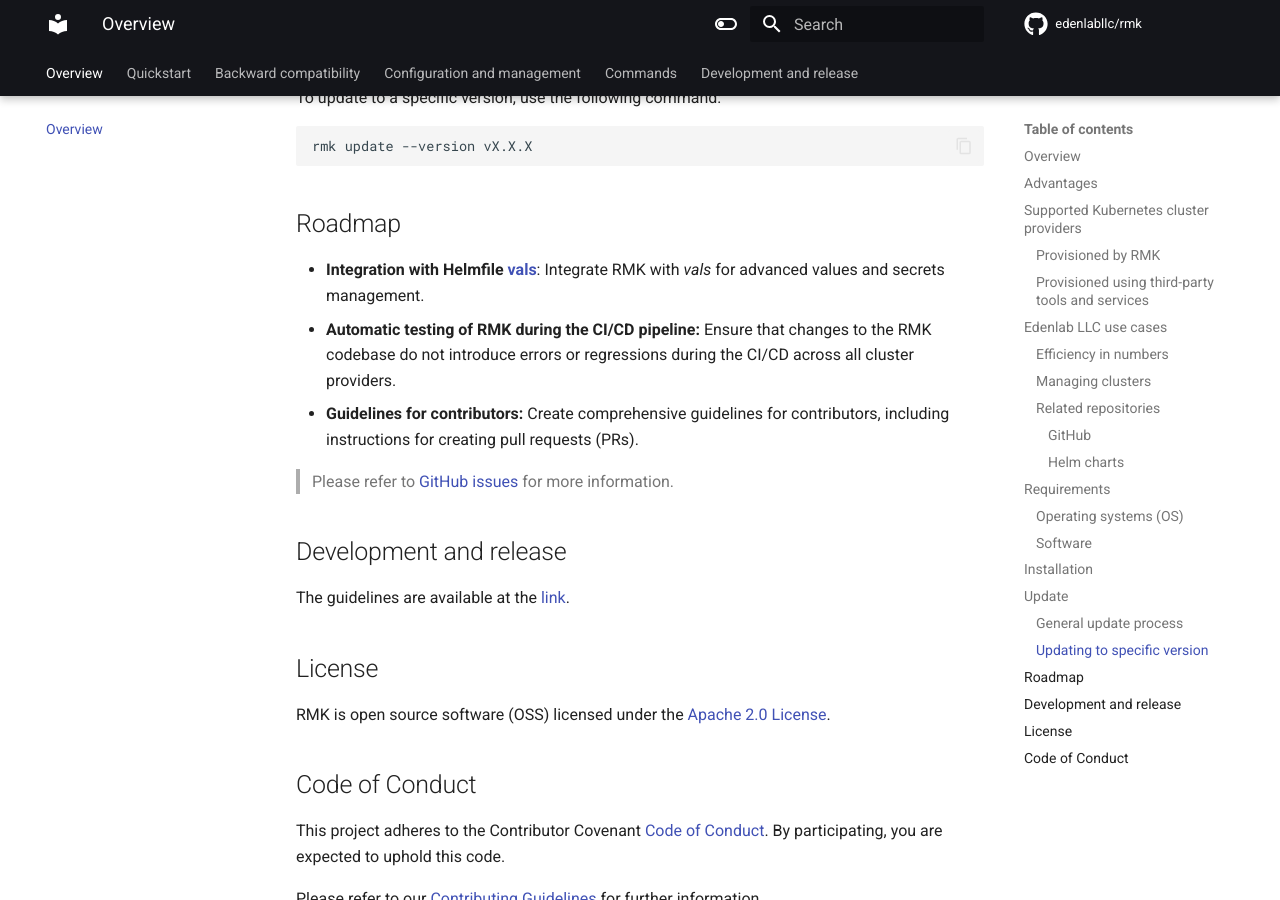
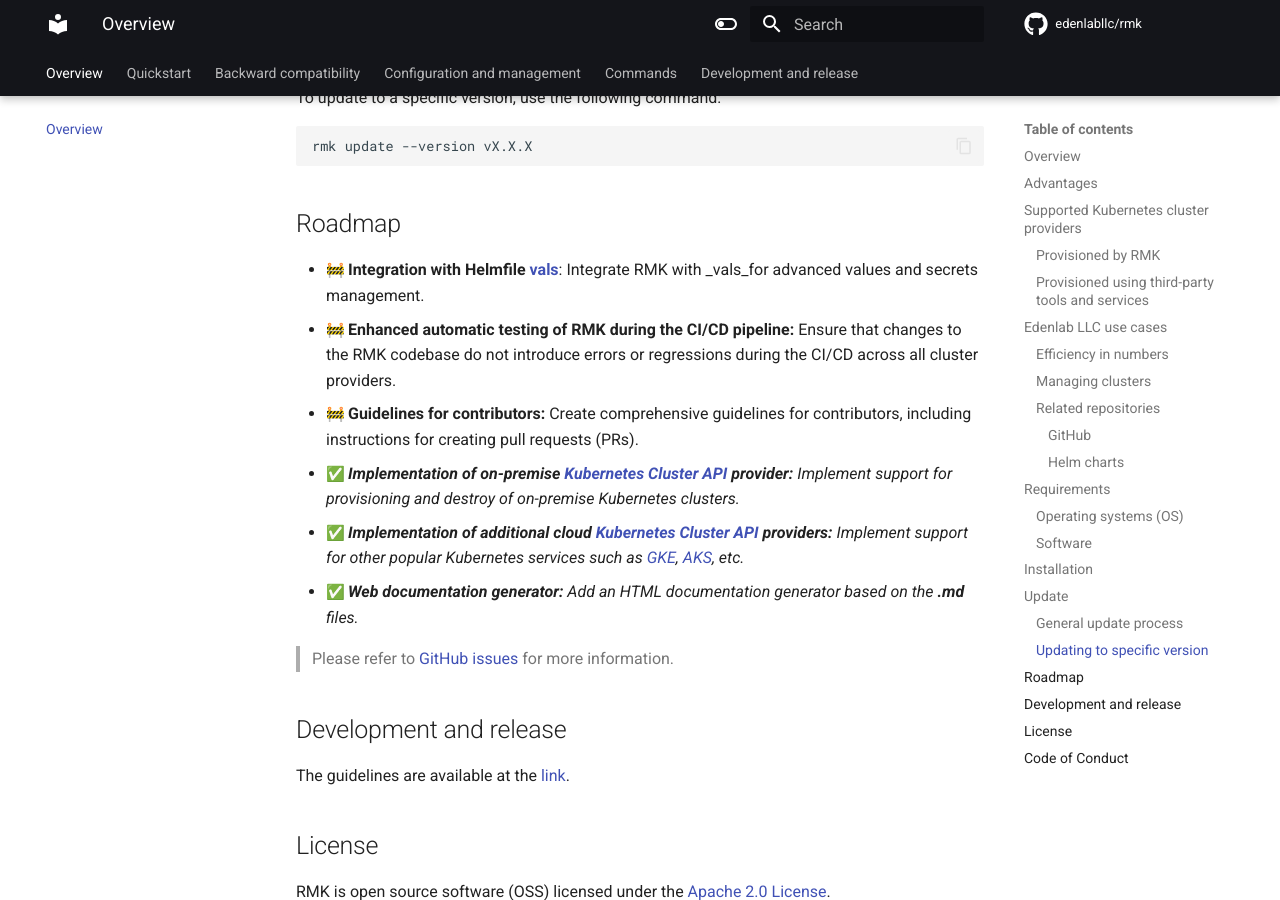
Before and after one commit to edenlabllc/rmk, an MkDocs documentation site: the page built from docs/index.md, in a window 1280 px wide and 900 px high, scrolled down 6854 px. Built offline with MkDocs 1.6.1 and Material for MkDocs 9.7.7, drawn with Linux system fonts in a browser that asks for light colours; emoji names are drawn with the system emoji font; comment, search, counter and statistics services are not loaded; the version menu is left out.

Commit message:
Improve Roadmap sections in README.md and index.md.

```diff
--- a/docs/index.md
+++ b/docs/index.md
@@ -284,12 +284,24 @@ rmk update --version vX.X.X
 
 ## Roadmap
 
-- **Integration with Helmfile [vals](https://github.com/helmfile/vals)**: Integrate RMK with _vals_ for advanced
-  values and secrets management.
-- **Automatic testing of RMK during the CI/CD pipeline:** Ensure that changes to the RMK codebase do not introduce
-  errors or regressions during the CI/CD across all cluster providers.
-- **Guidelines for contributors:** Create comprehensive guidelines for contributors, including instructions for creating
-  pull requests (PRs).
+- :construction:
+  **Integration with Helmfile [vals](https://github.com/helmfile/vals)**: Integrate RMK with _vals_for advanced values and secrets management.
+- :construction:
+  **Enhanced automatic testing of RMK during the CI/CD pipeline:** Ensure that changes to the RMK codebase
+  do not introduce errors or regressions during the CI/CD across all cluster providers.
+- :construction:
+  **Guidelines for contributors:** Create comprehensive guidelines for contributors, including instructions for
+  creating pull requests (PRs).
+- :white_check_mark:
+  _**Implementation of on-premise [Kubernetes Cluster API](https://cluster-api.sigs.k8s.io/) provider:**
+  Implement support for provisioning and destroy of on-premise Kubernetes clusters._
+- :white_check_mark:
+  _**Implementation of additional cloud [Kubernetes Cluster API](https://cluster-api.sigs.k8s.io/) providers:**
+  Implement support for other popular Kubernetes services such as
+  [GKE](https://cloud.google.com/kubernetes-engine),
+  [AKS](https://azure.microsoft.com/en-us/products/kubernetes-service/), etc._
+- :white_check_mark:
+  _**Web documentation generator:** Add an HTML documentation generator based on the **.md** files._
 
 > Please refer to [GitHub issues](https://github.com/edenlabllc/rmk/issues) for more information.
 
```
Also changed, not shown: README.md (+24 -10 lines).
